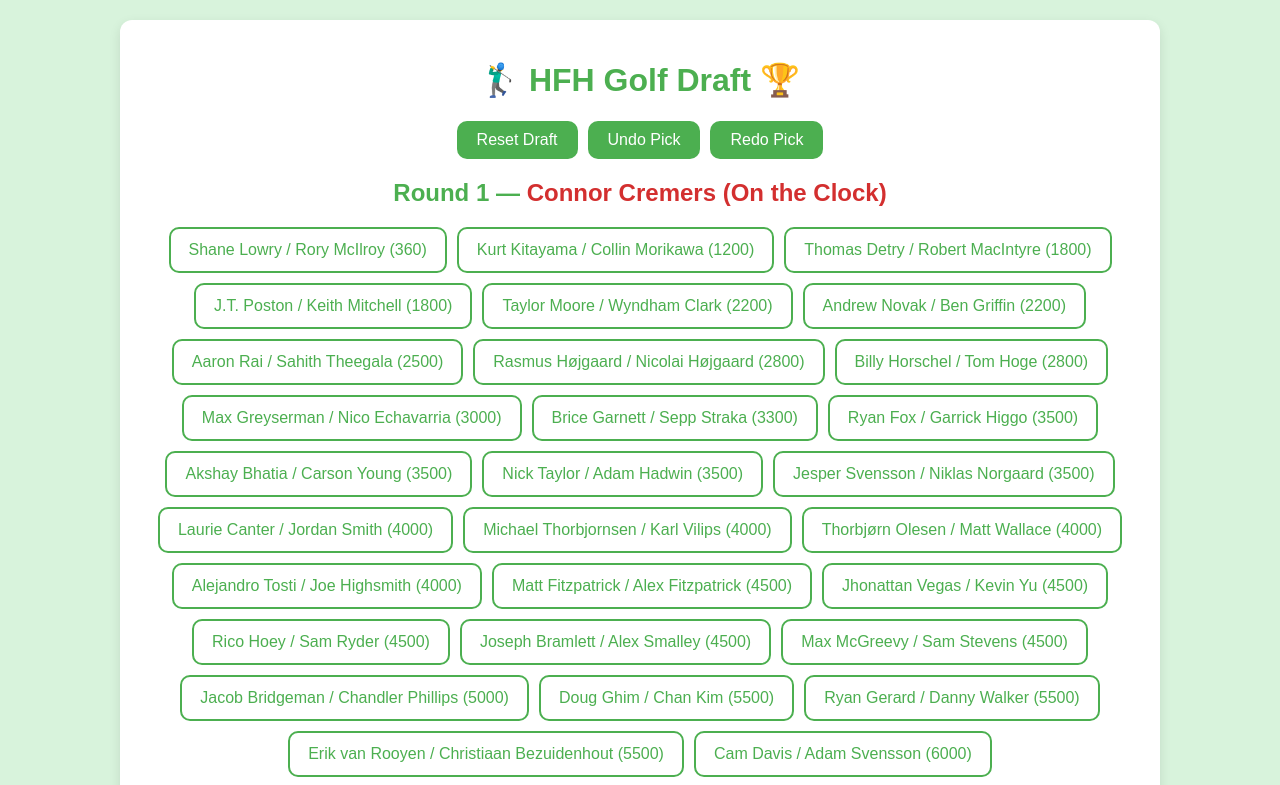
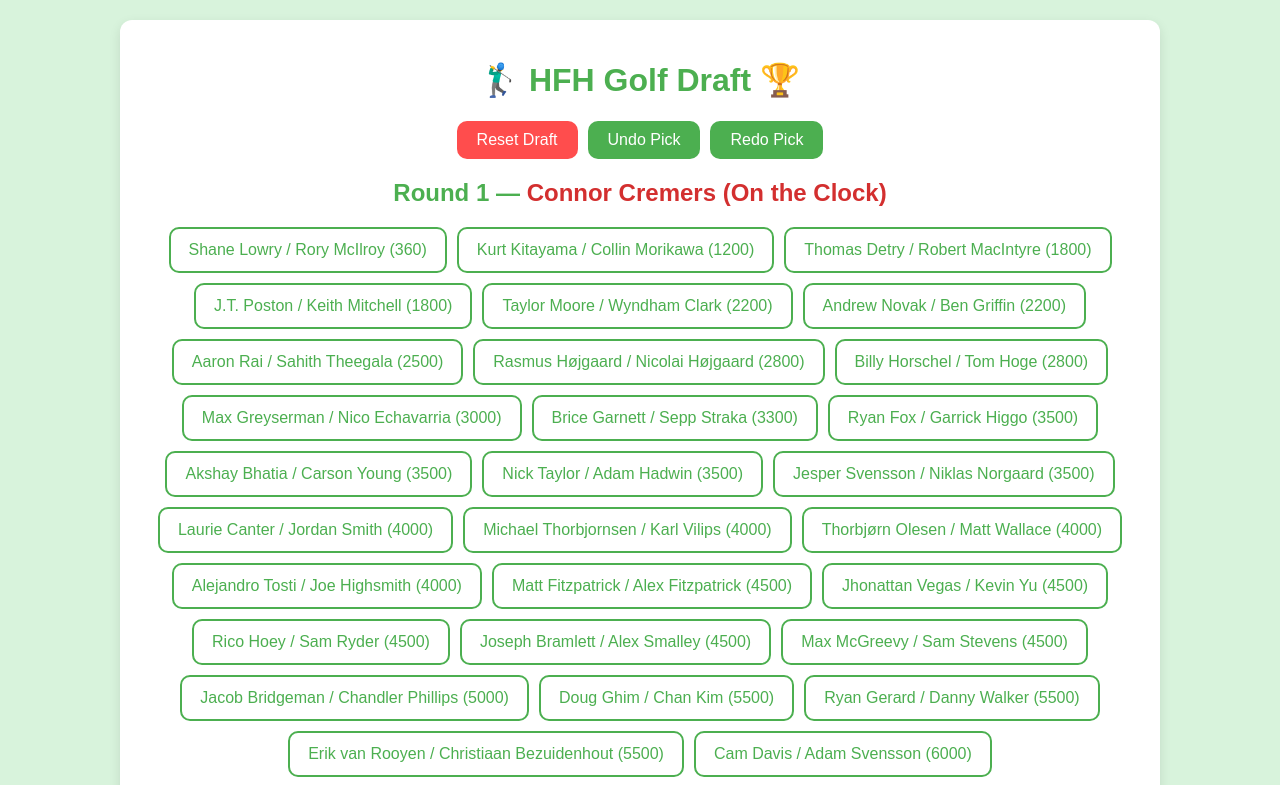
Before and after one commit to 09tannerm/HFH-Golf-Draft, a React (Vite) app: page / in a window 1280 px wide. Shown: the top 785 px of the page. Built offline with nearby package versions, Linux system fonts and the light colour scheme.

Commit message:
Update style.css

```diff
--- a/style.css
+++ b/style.css
@@ -69,7 +69,8 @@ h1, h2 {
   margin-bottom: 20px;
 }
 
-.reset-button, .undo-button, .redo-button {
+/* Style for Undo and Redo buttons (green) */
+.undo-button, .redo-button {
   padding: 10px 20px;
   background-color: #4CAF50;
   color: white;
@@ -80,8 +81,24 @@ h1, h2 {
   transition: background-color 0.3s;
 }
 
-.reset-button:hover, .undo-button:hover, .redo-button:hover {
+.undo-button:hover, .redo-button:hover {
   background-color: #388e3c;
+}
+
+/* Style for Reset button (red) */
+.reset-button {
+  padding: 10px 20px;
+  background-color: #ff4d4d;
+  color: white;
+  border: none;
+  border-radius: 10px;
+  cursor: pointer;
+  font-size: 1rem;
+  transition: background-color 0.3s;
+}
+
+.reset-button:hover {
+  background-color: #cc0000;
 }
 
 /* Draft summary table styling */
```
